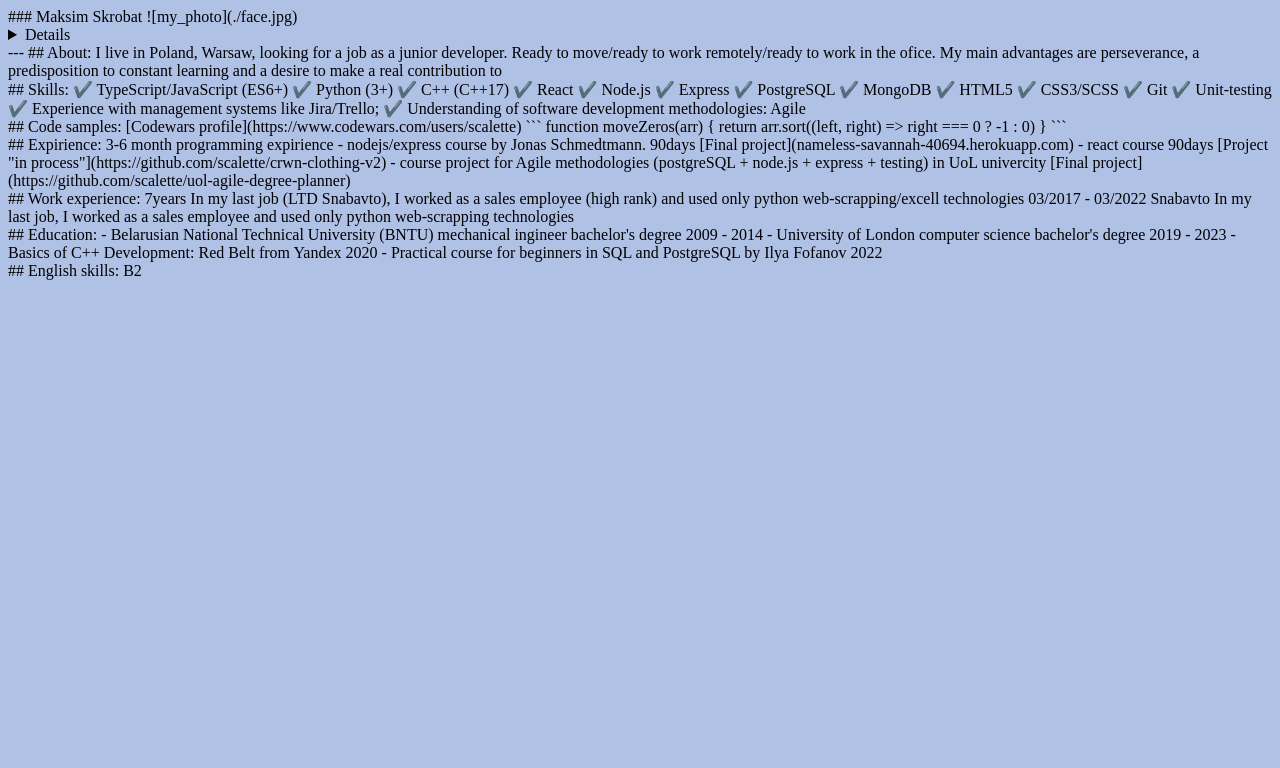
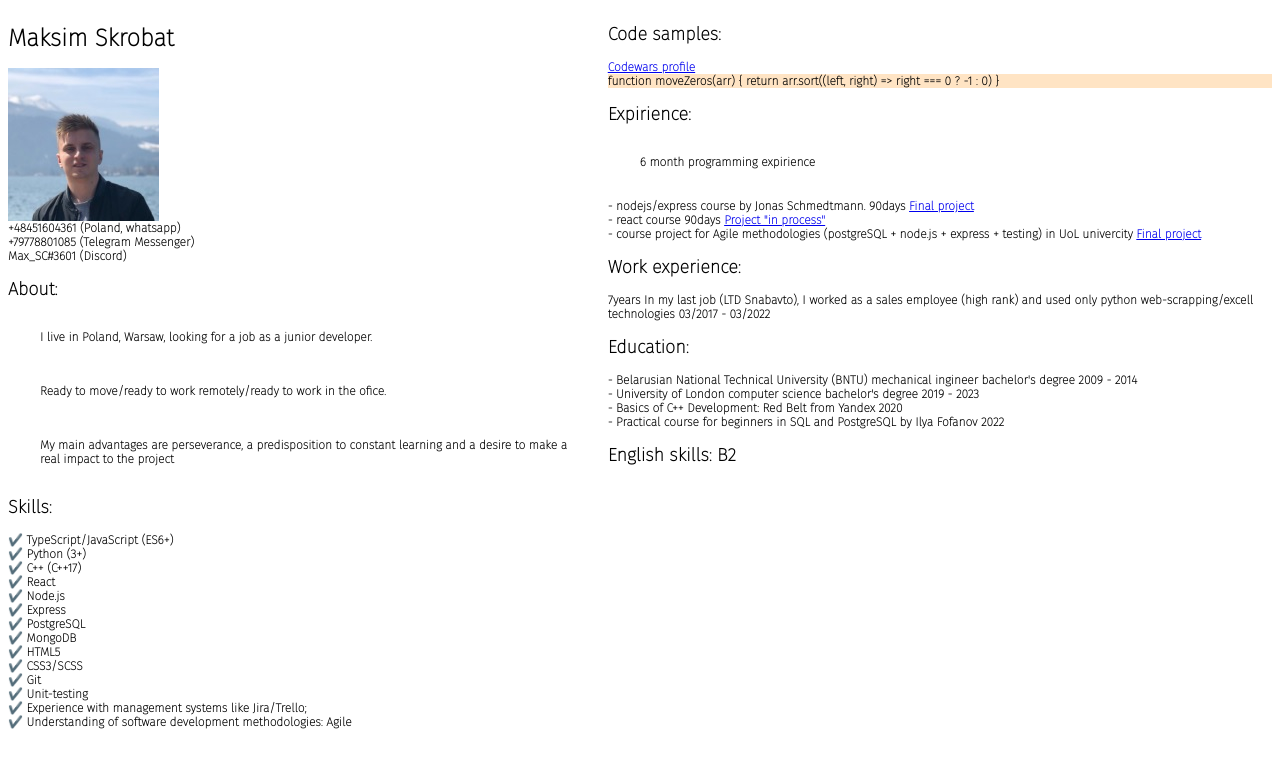
Before and after one commit to scalette/rsschool-cv, a plain HTML site: page index.html in a window 1280 px wide. Drawn offline with Linux system fonts and the light colour scheme; a web font is replaced by a local one.

Commit message:
fix: display: 2 columns

````diff
--- a/index.html
+++ b/index.html
@@ -4,104 +4,90 @@
     <meta http-equiv="X-UA-Compatible" content="IE=edge">
     <meta name="viewport" content="width=device-width, initial-scale=1.0">
     <link rel="stylesheet" href="style.css">
+    <link rel="preconnect" href="https://fonts.googleapis.com">
+    <link rel="preconnect" href="https://fonts.gstatic.com" crossorigin>
+    <link href="https://fonts.googleapis.com/css2?family=Fira+Sans:wght@100&family=Vampiro+One&display=swap" rel="stylesheet">
     <title>Document</title>
 </head>
 <body>
-
+    <div class="column-left">
         <header>
-    ### Maksim Skrobat
-
-
-
-![my_photo](./face.jpg)
-<details>
-+48451604361 (Poland, whatsapp)
-+79778801085 (Telegram Messenger)
-Max_SC#3601 (Discord)
-</details>
+            <h1>Maksim Skrobat</h1>
+            <img src="./face.jpg" alt="my_photo">
+            <div>
+                <ul class="border">
+                    <li>+48451604361 (Poland, whatsapp)</li>
+                    <li>+79778801085 (Telegram Messenger)</li>
+                    <li>Max_SC#3601 (Discord)</li>
+                </ul>
+            </div>
         </header>
-<article>
----
-
-## About:
-
-I live in Poland, Warsaw, looking for a job as a junior developer. Ready to move/ready to work remotely/ready to work in the ofice.
-My main advantages are perseverance, a predisposition to constant learning and a desire to make a real contribution to <your company>
-</article>
-<section>
-## Skills:
-
-✔️ TypeScript/JavaScript (ES6+)
-
-✔️ Python (3+)
-
-✔️ C++ (C++17)
-
-✔️ React
-
-✔️ Node.js
-
-✔️ Express
-
-✔️ PostgreSQL
-
-✔️ MongoDB
-
-✔️ HTML5
-
-✔️ CSS3/SCSS
-
-✔️ Git
-
-✔️ Unit-testing
-
-✔️ Experience with management systems like Jira/Trello;
-
-✔️ Understanding of software development methodologies: Agile
-</section>
-<section>
-## Code samples:
-
-[Codewars profile](https://www.codewars.com/users/scalette)
-
-```
+        <div class="container">
+            <h2>About:</h2>
+            <p>I live in Poland, Warsaw, looking for a job as a junior developer.</p>
+            <p>Ready to move/ready to work remotely/ready to work in the ofice.</p>
+            <p>My main advantages are perseverance, a predisposition to constant learning and a desire to make a real impact to the project</your></p>
+        </div>
+        <div class="container">
+            <h2>Skills:</h2>
+            <ul class="border">
+                <li>✔️ TypeScript/JavaScript (ES6+)</li>
+                <li>✔️ Python (3+)</li>
+                <li>✔️ C++ (C++17)</li>
+                <li>✔️ React</li>
+                <li>✔️ Node.js</li>
+                <li>✔️ Express</li>
+                <li>✔️ PostgreSQL</li>
+                <li>✔️ MongoDB</li>
+                <li>✔️ HTML5</li>
+                <li>✔️ CSS3/SCSS</li>
+                <li>✔️ Git</li>
+                <li>✔️ Unit-testing</li>
+                <li>✔️ Experience with management systems like Jira/Trello;</li>
+                <li>✔️ Understanding of software development methodologies: Agile</li>
+            </ul>
+        </div>
+    </div>
+    <div class="column-right">
+        <div class="container">
+            <h2>Code samples:</h2>
+            <a href="https://www.codewars.com/users/scalette">Codewars profile</a>
+            <div class="code">
                 function moveZeros(arr) {
                 return arr.sort((left, right) => right === 0 ? -1 : 0)
                 }
-```
-</section>
-<section>
-## Expirience:
-
-3-6 month programming expirience
-
-- nodejs/express course by Jonas Schmedtmann. 90days
-  [Final project](nameless-savannah-40694.herokuapp.com)
-- react course 90days
-  [Project "in process"](https://github.com/scalette/crwn-clothing-v2)
-- course project for Agile methodologies (postgreSQL + node.js + express + testing) in UoL univercity
-  [Final project](https://github.com/scalette/uol-agile-degree-planner)
-</section>
-<section>
-## Work experience:
-
+            </div>
+        </div>
+        <div class="container">
+            <h2>Expirience:</h2>
+            <p>6 month programming expirience</p>
+            <ul class="border">
+                <li>- nodejs/express course by Jonas Schmedtmann. 90days
+                    <a href="https://nameless-savannah-40694.herokuapp.com">Final project</a>
+                <li>- react course 90days
+                    <a href="https://github.com/scalette/crwn-clothing-v2">Project "in process"</a>
+                <li>- course project for Agile methodologies (postgreSQL + node.js + express + testing) in UoL univercity
+                    <a href="https://github.com/scalette/uol-agile-degree-planner">Final project</a>
+            </ul>
+        </div>
+        <div class="container">
+            <h2>Work experience:</h2>
             7years
             In my last job (LTD Snabavto), I worked as a sales employee (high rank) and used only python web-scrapping/excell
             technologies 03/2017 - 03/2022
-
-Snabavto In my last job, I worked as a sales employee and used only python web-scrapping
-technologies
-</section>
-<section>
-## Education:
-
-- Belarusian National Technical University (BNTU) mechanical ingineer bachelor's degree 2009 - 2014
-- University of London computer science bachelor's degree 2019 - 2023
-- Basics of C++ Development: Red Belt from Yandex 2020
-- Practical course for beginners in SQL and PostgreSQL by Ilya Fofanov 2022
-</section>
-<section>
-## English skills: B2
-</section>
+        </div>
+        <div class="container">
+            <h2>Education:</h2>
+            <ul class="border">
+                <li>- Belarusian National Technical University (BNTU) mechanical ingineer bachelor's degree 2009 - 2014</li>
+                <li>- University of London computer science bachelor's degree 2019 - 2023</li>
+                <li>- Basics of C++ Development: Red Belt from Yandex 2020</li>
+                <li>- Practical course for beginners in SQL and PostgreSQL by Ilya Fofanov 2022</li>
+            </ul>
+        </div>
+        <footer>
+            <h2>English skills: B2</h2>
+        </footer>
+    </div>
     </body>
 </html>
--- a/style.css
+++ b/style.css
@@ -1,3 +1,41 @@
 body {
-    background-color: rgb(176, 193, 230);
+    color: black;
+    font-family: 'Fira Sans', sans-serif;
+    font-weight: bold;
+    font-size: medium;
+    font-size: 12px;
+    background-color: rgb(255, 255, 255);
+    display: flex;
+}
+  ul {
+    list-style-type: none;
+    margin: 0;
+    padding: 0;
   }
+  p {
+    margin-top: 20px;
+    margin-bottom: 20px;
+    margin-right: 30px;
+    margin-left: 16px;
+    padding-top: 10px;
+    padding-right: 6px;
+    padding-bottom: 10px;
+    padding-left: 16px;
+  }
+
+  div{
+        width: auto;
+        margin: 0 auto;
+  }
+
+  header{
+    margin-left: auto;
+    margin-right: auto
+  }
+  .container{
+      width: auto;
+      margin: 0 auto;
+  }
+  .code{
+      background-color: bisque;
+  }
````
Lines whose indentation alone changed are shown as unchanged.
